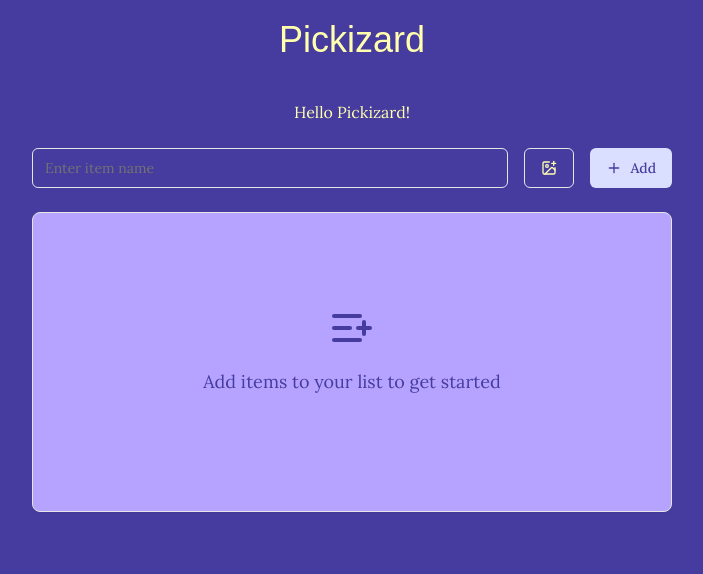
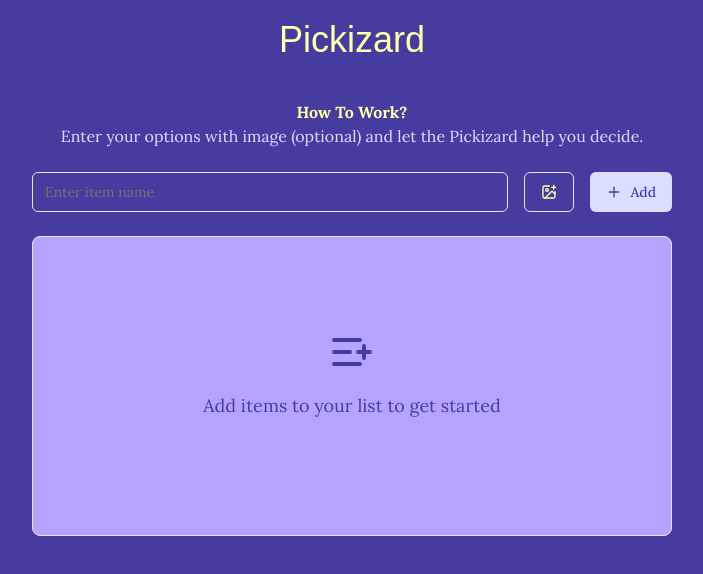
Before and after one commit to frdiersln/pickizard, a Next.js app: page / in a window 1280 px wide. Shown: the top 574 px of the page, without its empty margins (288-991 px from the left). Built offline with nearby package versions, Linux system fonts and the light colour scheme; a web font is replaced by a local one.

Commit message:
how to work added

```diff
--- a/app/page.tsx
+++ b/app/page.tsx
@@ -44,7 +44,8 @@ export default function Home() {
       />
       <div className="container mx-auto w-[90%] md:w-1/2">
         <div className="section text-center my-6">
-          <h1>Hello Pickizard!</h1>
+          <h1 className="text-md font-bold">How To Work?</h1>
+          <p className="text-secondary">Enter your options with image (optional) and let the Pickizard help you decide.</p>
         </div>
         <div className="section my-6">
           <ListInput items={items} setItems={setItems} />
```
